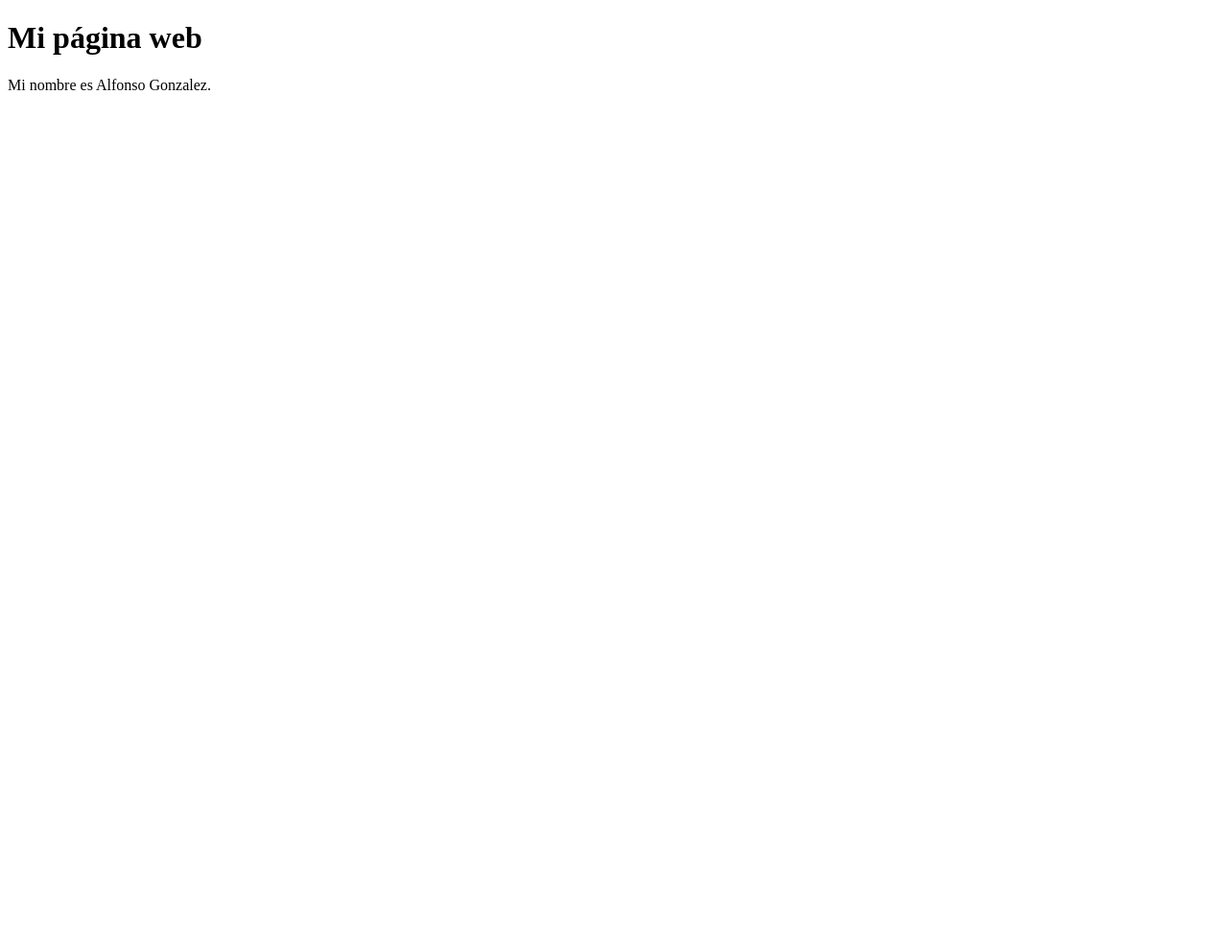
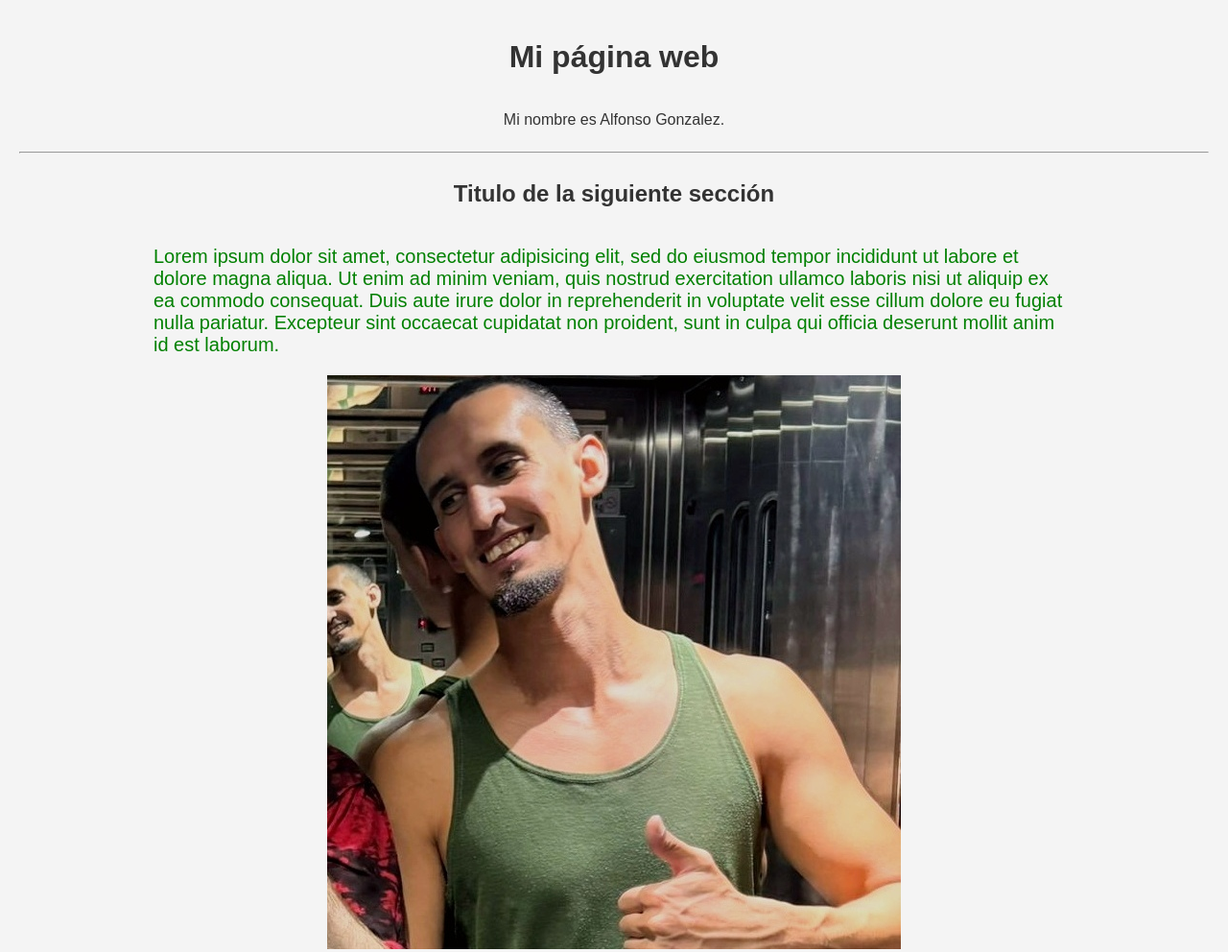
Before and after one commit to ALFAandWatch/RepositorioHenry, a plain HTML site: page index.html in a window 1280 px wide. Shown: the whole page at 96% size. Before the commit the page ends 800 px from the top, so only its background shows below. Drawn offline with Linux system fonts and the light colour scheme.

Commit message:
Borre algunos archivos de prueba y sub[i el ejercicio de css

```diff
--- a/index.html
+++ b/index.html
@@ -1,12 +1,35 @@
 <!DOCTYPE html>
 <html lang="es">
     <head>
-        <title>Mi página web</title>
+
         <meta charset="UTF-8" />
         <meta name="viewport" content="width=device-width, initial-scale=1.0" />
+
+        <title>Mi página web</title>
+
+        <link rel="stylesheet" type="text/css" href="styles.css">
     </head>
-    <body>
-         <h1>Mi página web</h1>
-              <p>Mi nombre es Alfonso Gonzalez.</p>
+    <body class="fondo">
+        <header>
+            <div class="myHeader">
+                <h1>Mi página web</h1>
+                <p>Mi nombre es Alfonso Gonzalez.</p>
+            </div>
+        </header>
+        <hr>
+        <section>
+            <div class="section1">
+                <h2>Titulo de la siguiente sección</h2>
+
+                <p class="miTexto">Lorem ipsum dolor sit amet, consectetur adipisicing elit, sed do eiusmod
+                tempor incididunt ut labore et dolore magna aliqua. Ut enim ad minim veniam,
+                quis nostrud exercitation ullamco laboris nisi ut aliquip ex ea commodo
+                consequat. Duis aute irure dolor in reprehenderit in voluptate velit esse
+                cillum dolore eu fugiat nulla pariatur. Excepteur sint occaecat cupidatat non
+                proident, sunt in culpa qui officia deserunt mollit anim id est laborum.</p>
+
+                <img src="profile.jpg">
+            </div>
+        </section>
     </body>
 </html>
--- /dev/null
+++ b/styles.css
@@ -0,0 +1,26 @@
+/*.fondo {
+	background-color: red;
+}*/
+
+.miTexto {
+	font-size: 20px;
+	color: green;
+	width: 75vw;
+}
+
+body {
+  font-family: 'Arial', sans-serif;
+  background-color: #f4f4f4;
+  color: #333;
+  margin: 20px;
+}
+.myHeader{
+	display: flex;
+	flex-direction: column;
+	align-items: center;
+}
+.section1{
+	display: flex;
+	flex-direction: column;
+	align-items: center;
+}
```
Also changed, not shown: a ver si anda.txt (deleted), otra prueba.txt (deleted), otro mas.txt (deleted), profile.jpg (added), 1 other file.
